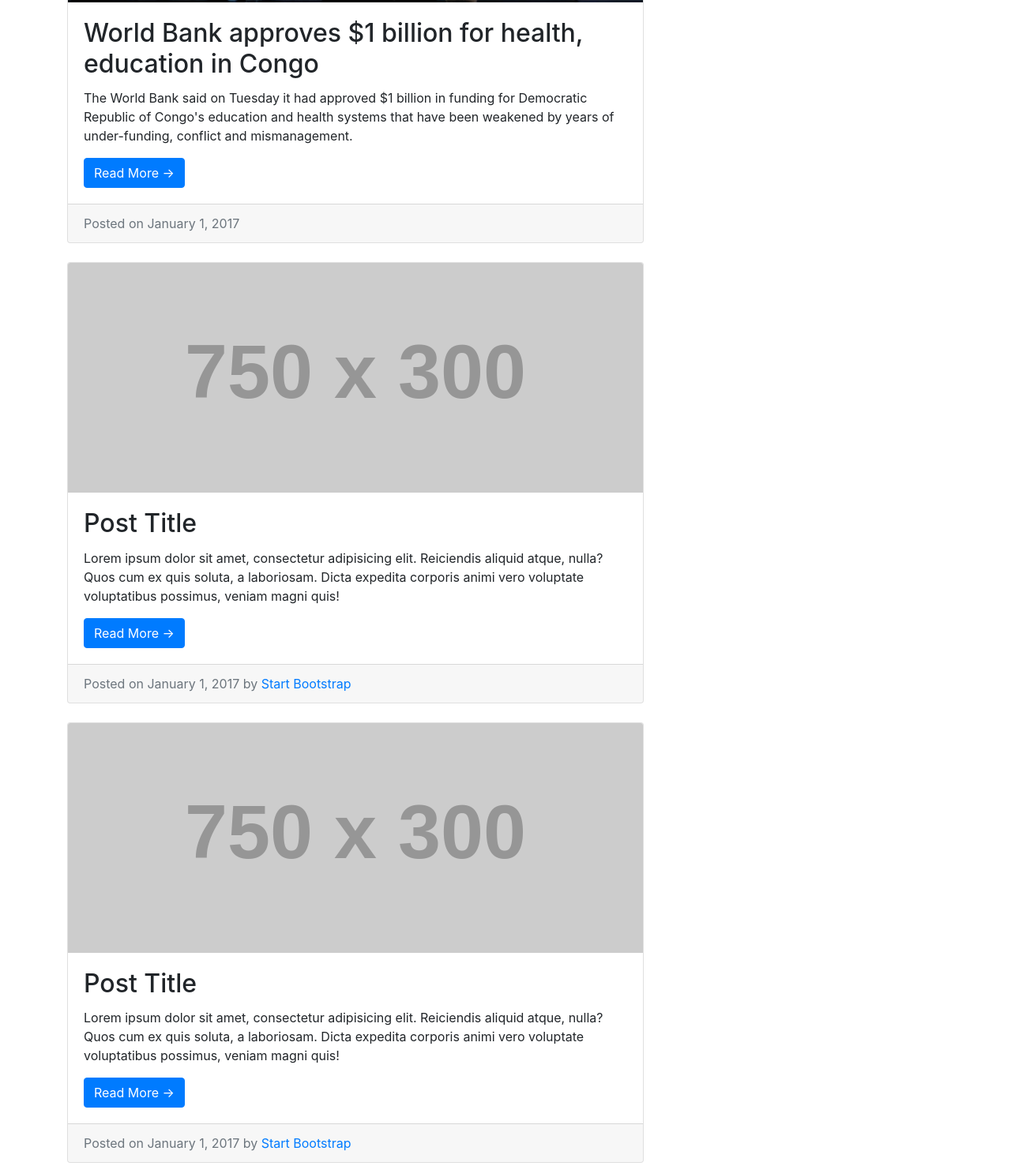
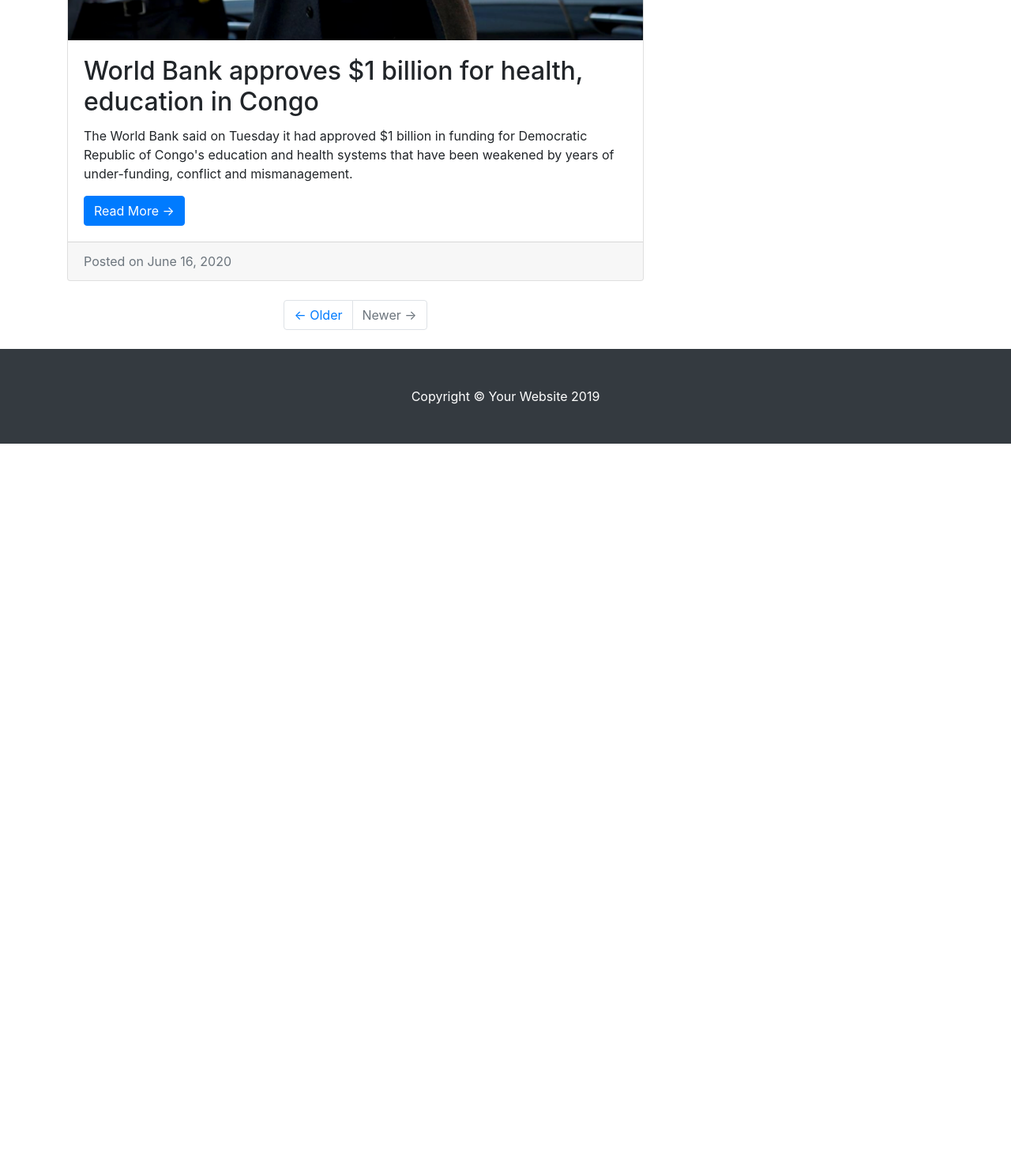
Before and after one commit to ashgazer/ashgazer.github.io, a website: page index.html in a window 1280 px wide. Shown: the part 663-2140 px from the top of the page at 79% size. After the commit the page ends 1225 px from the top, so only its background shows below. Drawn offline with Linux system fonts and the light colour scheme; placeholder pictures from the web are drawn by us.

```diff
--- a/index.html
+++ b/index.html
@@ -23,7 +23,7 @@
   <!-- Navigation -->
   <nav class="navbar navbar-expand-lg navbar-dark bg-dark fixed-top">
     <div class="container">
-      <a class="navbar-brand" href="#">Start Bootstrap</a>
+      <a class="navbar-brand" href="#">Ashgazer</a>
       <button class="navbar-toggler" type="button" data-toggle="collapse" data-target="#navbarResponsive" aria-controls="navbarResponsive" aria-expanded="false" aria-label="Toggle navigation">
         <span class="navbar-toggler-icon"></span>
       </button>
@@ -56,8 +56,8 @@
       <!-- Blog Entries Column -->
       <div class="col-md-8">
 
-        <h1 class="my-4">Page Heading
-          <small>Secondary Text</small>
+        <h1 class="my-4">Hand Picked:
+          <small>The News You Don't Hear About</small>
         </h1>
 
         <!-- Blog Post -->
@@ -69,37 +69,37 @@
             <a href="https://www.reuters.com/article/us-worldbank-congo/world-bank-approves-1-billion-for-health-education-in-congo-idUSKBN23N286" class="btn btn-primary">Read More &rarr;</a>
           </div>
           <div class="card-footer text-muted">
-            Posted on January 1, 2017
+            Posted on June 16, 2020
           </div>
         </div>
 
-        <!-- Blog Post -->
-        <div class="card mb-4">
-          <img class="card-img-top" src="http://placehold.it/750x300" alt="Card image cap">
-          <div class="card-body">
-            <h2 class="card-title">Post Title</h2>
-            <p class="card-text">Lorem ipsum dolor sit amet, consectetur adipisicing elit. Reiciendis aliquid atque, nulla? Quos cum ex quis soluta, a laboriosam. Dicta expedita corporis animi vero voluptate voluptatibus possimus, veniam magni quis!</p>
-            <a href="#" class="btn btn-primary">Read More &rarr;</a>
-          </div>
-          <div class="card-footer text-muted">
-            Posted on January 1, 2017 by
-            <a href="#">Start Bootstrap</a>
-          </div>
-        </div>
+<!--        &lt;!&ndash; Blog Post &ndash;&gt;-->
+<!--        <div class="card mb-4">-->
+<!--          <img class="card-img-top" src="http://placehold.it/750x300" alt="Card image cap">-->
+<!--          <div class="card-body">-->
+<!--            <h2 class="card-title">Post Title</h2>-->
+<!--            <p class="card-text">Lorem ipsum dolor sit amet, consectetur adipisicing elit. Reiciendis aliquid atque, nulla? Quos cum ex quis soluta, a laboriosam. Dicta expedita corporis animi vero voluptate voluptatibus possimus, veniam magni quis!</p>-->
+<!--            <a href="#" class="btn btn-primary">Read More &rarr;</a>-->
+<!--          </div>-->
+<!--          <div class="card-footer text-muted">-->
+<!--            Posted on January 1, 2017 by-->
+<!--            <a href="#">Start Bootstrap</a>-->
+<!--          </div>-->
+<!--        </div>-->
 
-        <!-- Blog Post -->
-        <div class="card mb-4">
-          <img class="card-img-top" src="http://placehold.it/750x300" alt="Card image cap">
-          <div class="card-body">
-            <h2 class="card-title">Post Title</h2>
-            <p class="card-text">Lorem ipsum dolor sit amet, consectetur adipisicing elit. Reiciendis aliquid atque, nulla? Quos cum ex quis soluta, a laboriosam. Dicta expedita corporis animi vero voluptate voluptatibus possimus, veniam magni quis!</p>
-            <a href="#" class="btn btn-primary">Read More &rarr;</a>
-          </div>
-          <div class="card-footer text-muted">
-            Posted on January 1, 2017 by
-            <a href="#">Start Bootstrap</a>
-          </div>
-        </div>
+<!--        &lt;!&ndash; Blog Post &ndash;&gt;-->
+<!--        <div class="card mb-4">-->
+<!--          <img class="card-img-top" src="http://placehold.it/750x300" alt="Card image cap">-->
+<!--          <div class="card-body">-->
+<!--            <h2 class="card-title">Post Title</h2>-->
+<!--            <p class="card-text">Lorem ipsum dolor sit amet, consectetur adipisicing elit. Reiciendis aliquid atque, nulla? Quos cum ex quis soluta, a laboriosam. Dicta expedita corporis animi vero voluptate voluptatibus possimus, veniam magni quis!</p>-->
+<!--            <a href="#" class="btn btn-primary">Read More &rarr;</a>-->
+<!--          </div>-->
+<!--          <div class="card-footer text-muted">-->
+<!--            Posted on January 1, 2017 by-->
+<!--            <a href="#">Start Bootstrap</a>-->
+<!--          </div>-->
+<!--        </div>-->
 
         <!-- Pagination -->
         <ul class="pagination justify-content-center mb-4">
```
